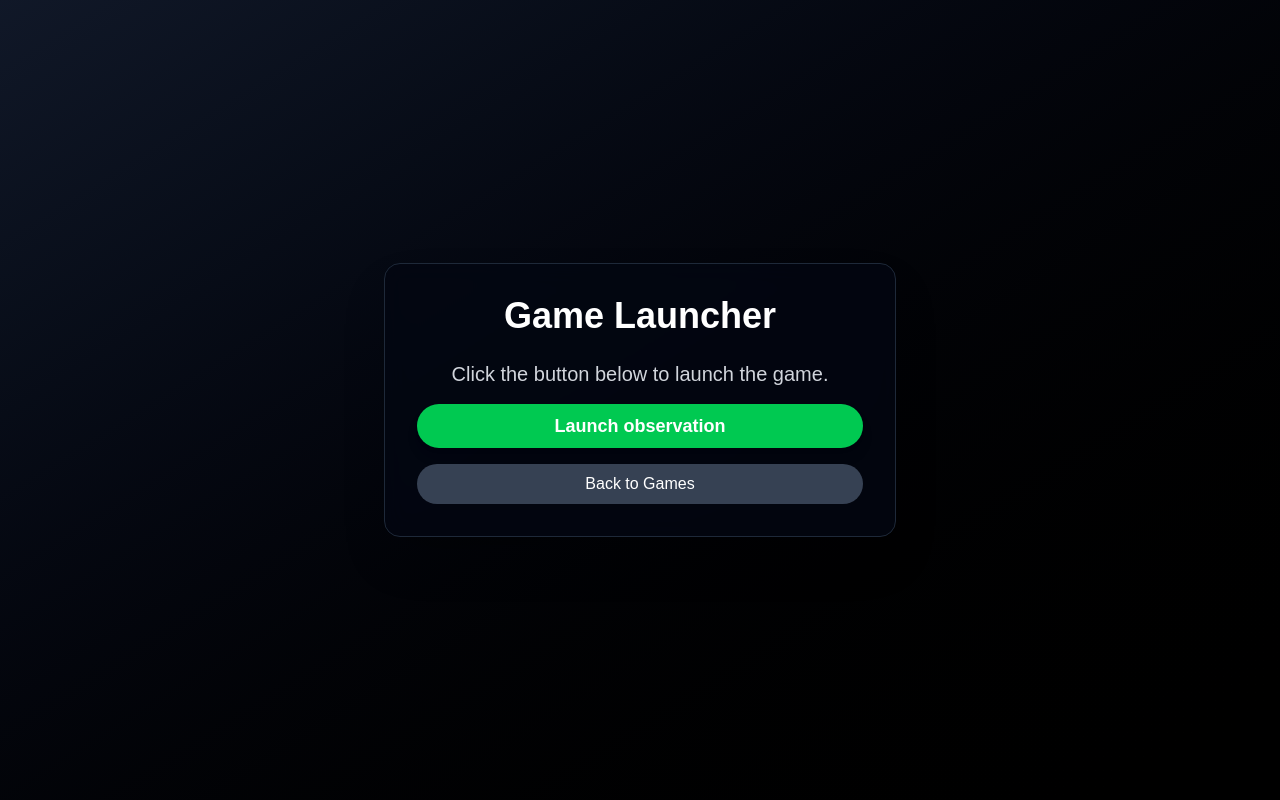
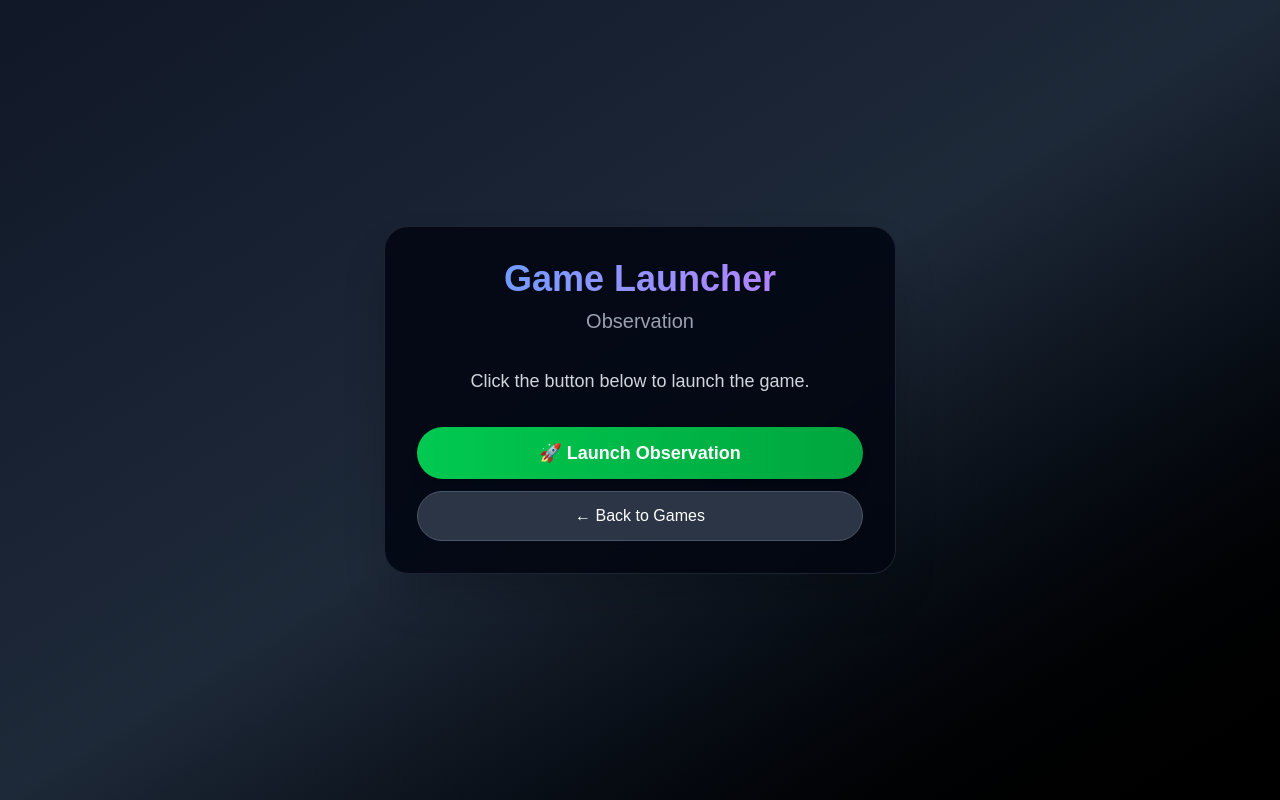
Before and after one commit to WackyWizards/Website, a Next.js app: page /play/observation in a window 1280 px wide. Built offline with nearby package versions, Linux system fonts and the light colour scheme.

Commit message:
Update play page

```diff
--- a/src/app/play/observation/page.tsx
+++ b/src/app/play/observation/page.tsx
@@ -1,41 +1,80 @@
 "use client";
 
-import { useState } from "react";
+import { useState, useEffect, useRef } from "react";
+
+interface GameConfig {
+  name: string;
+  displayName: string;
+  steamUrl: string;
+}
 
 export default function GameLauncher() {
-    const game: string = "observation";
+  const gameConfig: GameConfig = {
+    name: "observation",
+    displayName: "Observation",
+    steamUrl: "steam://run/590830//-rungame spoonstuff.observation"
+  };
+
   const gamesLocation: string = "/#games";
   const [status, setStatus] = useState<"idle" | "launching" | "success" | "error">("idle");
+  const fallbackTimeoutRef = useRef<NodeJS.Timeout | null>(null);
 
-    const isValidGame = game === "hangout" || game === "observation";
+  // Cleanup timeout on unmount
+  useEffect(() => {
+    return () => {
+      if (fallbackTimeoutRef.current) {
+        clearTimeout(fallbackTimeoutRef.current);
+      }
+    };
+  }, []);
 
   function launchGame() {
-        if (!isValidGame) {
-            setStatus("error");
-            return;
-        }
-
     setStatus("launching");
 
     try {
-            window.location.href = `steam://run/590830//-rungame spoonstuff.${game}`;
+      // Clear any existing timeout
+      if (fallbackTimeoutRef.current) {
+        clearTimeout(fallbackTimeoutRef.current);
+      }
 
-            const fallbackTimeout = setTimeout(() => {
-                if (document.visibilityState === "visible") {
+      // Attempt to launch the game
+      window.location.href = gameConfig.steamUrl;
+
+      // Set up fallback timeout - assume success after a short delay
+      fallbackTimeoutRef.current = setTimeout(() => {
+        setStatus("success");
+
+        // Reset to idle after showing success message
+        setTimeout(() => {
           setStatus("idle");
-                }
-            }, 2000);
+        }, 3000);
+      }, 1500); // Short delay to show launching state
 
+      // Handle visibility change to detect if user switches away (optional enhancement)
       function handleVisibilityChange() {
         if (document.visibilityState === "hidden") {
-                    clearTimeout(fallbackTimeout);
+          if (fallbackTimeoutRef.current) {
+            clearTimeout(fallbackTimeoutRef.current);
+          }
           setStatus("success");
+
+          // Reset to idle after game is presumed to have started
+          setTimeout(() => {
+            setStatus("idle");
+          }, 2000);
         }
       }
 
       document.addEventListener("visibilitychange", handleVisibilityChange, { once: true });
-        } catch {
+
+    } catch (error) {
+      console.error("Failed to launch game:", error);
       setStatus("error");
+
+      // Auto-reset error state after 5 seconds
+      setTimeout(() => {
+        setStatus("idle");
+      }, 5000);
     }
   }
 
@@ -43,50 +82,101 @@ export default function GameLauncher() {
     window.location.href = gamesLocation;
   }
 
-    const statusText = {
-        idle: "Click the button below to launch the game.",
-        launching: "Launching the game...",
-        success: "Game is starting...",
-        error: "Failed to launch the game. Please ensure Steam and S&Box are installed and try again.",
+  function retryLaunch() {
+    setStatus("idle");
+  }
+
+  const statusConfig = {
+    idle: {
+      text: `Click the button below to launch the game.`,
+      color: "text-gray-300"
+    },
+    launching: {
+      text: "Launching the game...",
+      color: "text-yellow-400"
+    },
+    success: {
+      text: "Game is starting! Check your Steam client.",
+      color: "text-green-400"
+    },
+    error: {
+      text: "Failed to launch the game. Please ensure Steam and S&Box are installed and try again.",
+      color: "text-red-400"
+    },
   };
 
-    const statusColor = {
-        idle: "text-gray-300",
-        launching: "text-yellow-400",
-        success: "text-green-400",
-        error: "text-red-400",
-    };
+  const currentStatus = statusConfig[status];
 
   return (
-        <div className="flex items-center justify-center h-screen bg-gradient-to-br from-gray-900 to-black text-white px-4">
-            <div className="flex flex-col text-center max-w-lg w-full bg-gray-950/80 backdrop-blur-md rounded-2xl p-8 shadow-2xl border border-gray-800">
-                <h1 className="text-4xl font-bold mb-6">Game Launcher</h1>
-                <p className={`text-xl font-medium mb-4 ${statusColor[status]}`}>
-                    {statusText[status]}
+    <div className="flex items-center justify-center min-h-screen bg-gradient-to-br from-gray-900 via-gray-800 to-black text-white px-4">
+      <div className="flex flex-col text-center max-w-lg w-full bg-gray-950/90 backdrop-blur-lg rounded-3xl p-8 shadow-2xl border border-gray-700/50">
+
+        <h1 className="text-4xl font-bold mb-2 bg-gradient-to-r from-blue-400 to-purple-400 bg-clip-text text-transparent">
+          Game Launcher
+        </h1>
+
+        <h2 className="text-xl text-gray-400 mb-8 capitalize">
+          {gameConfig.displayName}
+        </h2>
+
+        <div className="mb-8">
+          <p className={`text-lg font-medium ${currentStatus.color} transition-colors duration-300`}>
+            {currentStatus.text}
           </p>
 
-                {status === "idle" && isValidGame && (
+          {status === "launching" && (
+            <div className="mt-4">
+              <div className="animate-pulse flex justify-center">
+                <div className="flex space-x-1">
+                  <div className="w-2 h-2 bg-yellow-400 rounded-full animate-bounce"></div>
+                  <div className="w-2 h-2 bg-yellow-400 rounded-full animate-bounce" style={{animationDelay: '0.1s'}}></div>
+                  <div className="w-2 h-2 bg-yellow-400 rounded-full animate-bounce" style={{animationDelay: '0.2s'}}></div>
+                </div>
+              </div>
+            </div>
+          )}
+        </div>
+
+        <div className="space-y-3">
+          {status === "idle" && (
             <button
               onClick={launchGame}
-                        className="bg-green-500 hover:bg-green-600 text-white px-6 py-2 rounded-full text-lg font-semibold transition-colors shadow-lg mb-4"
+              className="w-full bg-gradient-to-r from-green-500 to-green-600 hover:from-green-600 hover:to-green-700 text-white px-6 py-3 rounded-full text-lg font-semibold transition-all duration-200 shadow-lg hover:shadow-xl transform hover:cursor-pointer"
             >
-                        Launch {game}
+              🚀 Launch {gameConfig.displayName}
             </button>
           )}
 
-                {!isValidGame && (
-                    <p className="text-red-400 font-medium mb-4">Invalid game selected.</p>
+          {status === "error" && (
+            <button
+              onClick={retryLaunch}
+              className="w-full bg-gradient-to-r from-orange-500 to-red-500 hover:from-orange-600 hover:to-red-600 text-white px-6 py-3 rounded-full text-lg font-semibold transition-all duration-200 shadow-lg hover:shadow-xl transform hover:cursor-pointer"
+            >
+              🔄 Try Again
+            </button>
           )}
 
-                {status === "idle" && isValidGame && (
+          {(status === "idle" || status === "error") && (
             <button
               onClick={goBackToGames}
-                        className="bg-gray-700 hover:bg-gray-800 text-white px-5 py-2 rounded-full text-base font-medium transition-colors"
+              className="w-full bg-gray-700/80 hover:bg-gray-600/80 text-white px-5 py-3 rounded-full text-base font-medium transition-all duration-200 border border-gray-600 hover:border-gray-500 hover:cursor-pointer"
             >
-                        Back to Games
+              ← Back to Games
             </button>
-                )
-                }
+          )}
+        </div>
+
+        {status === "error" && (
+          <div className="mt-6 p-4 bg-red-900/20 border border-red-800/30 rounded-xl">
+            <h3 className="text-sm font-semibold text-red-300 mb-2">Troubleshooting Tips:</h3>
+            <ul className="text-xs text-red-200 space-y-1 text-left">
+              <li>• Make sure Steam is running</li>
+              <li>• Verify S&Box is installed in your Steam library</li>
+              <li>• Check if your browser allows custom protocol handlers</li>
+              <li>• Try launching Steam as administrator</li>
+            </ul>
+          </div>
+        )}
       </div>
     </div>
   );
```
Lines whose indentation alone changed are shown as unchanged.
